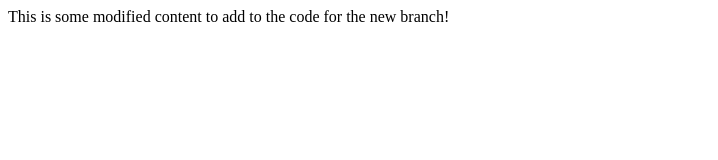
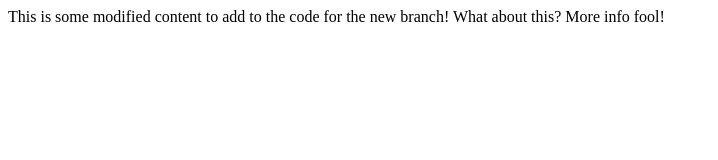
Before and after one commit to TaylorMaDEWotK18/pracice-app, a plain HTML site: page index.html in a window 1280 px wide. Shown: the whole page, without its empty margins (0-718 px from the left). Drawn offline with Linux system fonts and the light colour scheme.

Commit message:
added even more stuff

```diff
--- a/index.html
+++ b/index.html
@@ -8,5 +8,6 @@
 </head>
 <body>
     This is some modified content to add to the code for the new branch!
+    What about this? More info fool!
 </body>
 </html>
```
